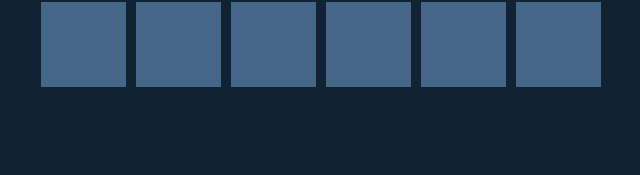
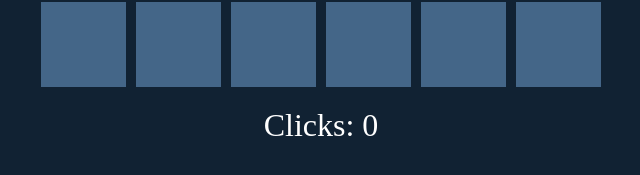
Before and after one commit to abhisheknaik27/memory-card-game, a React (Vite) app: page / in a window 1280 px wide. Shown: the part 501-676 px from the top of the page, without its empty margins (319-959 px from the left). Built offline with nearby package versions, Linux system fonts and the light colour scheme.

Commit message:
click stats added

```diff
--- a/src/components/MemoryBoard.jsx
+++ b/src/components/MemoryBoard.jsx
@@ -5,7 +5,7 @@ import { shuffle } from 'lodash';
 
 const MemoryBoard = () => {
   const [cards, setCards] = useState(shuffle([...images, ...images]));
-  const [clicks, setClick] = useState();
+  const [clicks, setClicks] = useState(0);
   const [activeCards, setActiveCards] = useState([]);
   const [foundPairs, setFoundPairs] = useState([]);
 
@@ -22,10 +22,9 @@ const MemoryBoard = () => {
       setActiveCards([...activeCards, index]);
     }
     if(activeCards.length == 2){
-
-
       setActiveCards([index]);
     }
+    setClicks(clicks+1);
   }
   return (
     <div>
@@ -47,6 +46,9 @@ const MemoryBoard = () => {
         })}
 
       </div>
+      <div className="stats">
+        Clicks: {clicks}
+      </div>
     </div>
   )
 }
```
